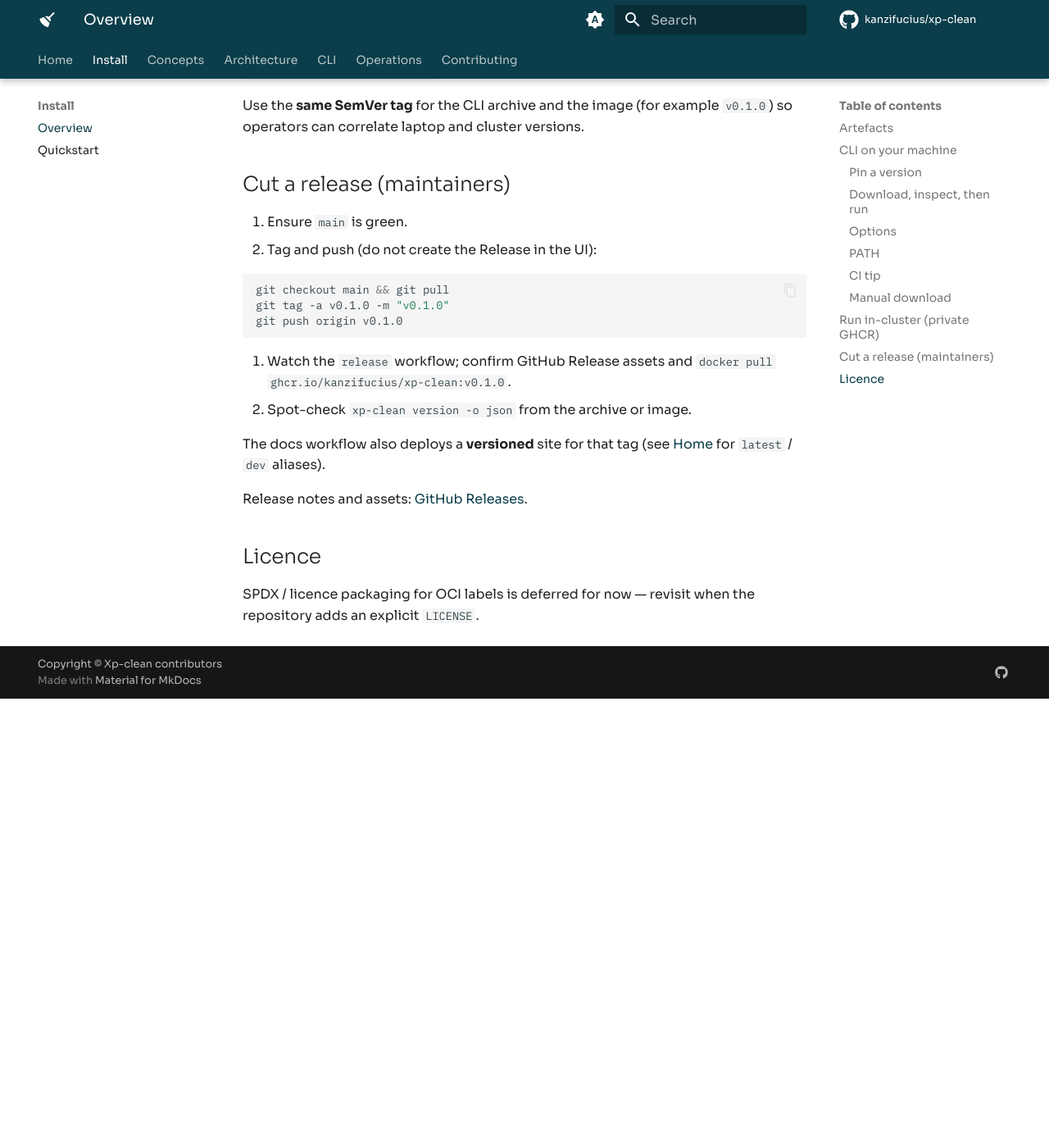
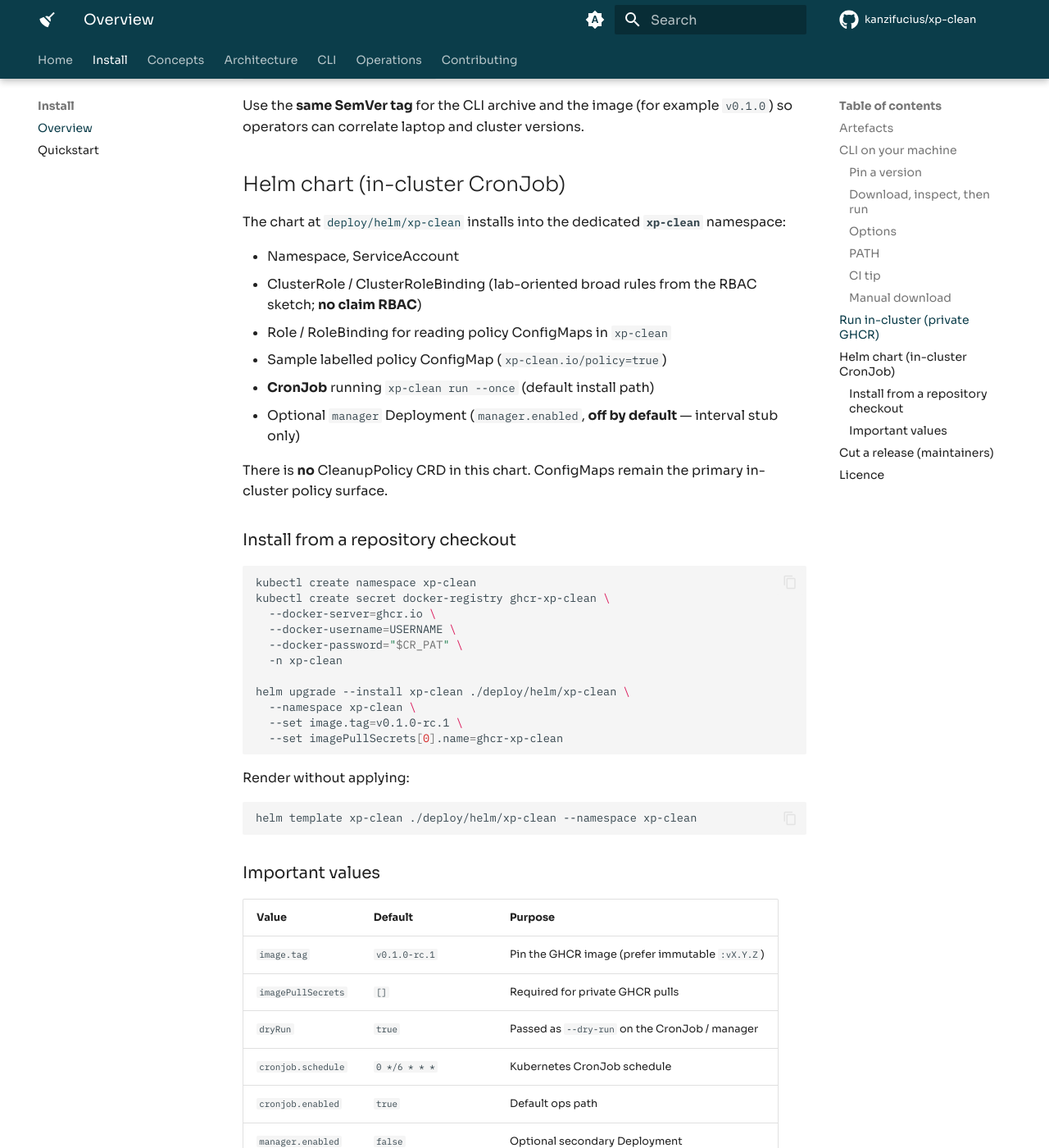
Before and after one commit to kanzifucius/xp-clean, an MkDocs documentation site: the page built from docs/install.md, in a window 1280 px wide and 1400 px high, scrolled down 2510 px. Shown: the whole window at 82% size. Built offline with MkDocs 1.6.1 and Material for MkDocs 9.7.7, drawn with Linux system fonts in a browser that asks for light colours; comment, search, counter and statistics services are not loaded; the version menu is left out; before the commit the page ends 3362 px from its top, so only the background shows below that; some of the changed text lies outside the part shown.

Commit message:
Add minimal Helm chart for CronJob install into xp-clean
Ship deploy/helm/xp-clean with Namespace, ServiceAccount, lab RBAC,
sample policy ConfigMap, and CronJob running xp-clean run --once.
Dry-run defaults to true; optional manager Deployment stays off.
Document install in README and MkDocs.

Co-authored-by: Ricardo Pinto <kanzifucius@users.noreply.github.com>

````diff
--- a/docs/install.md
+++ b/docs/install.md
@@ -89,6 +89,56 @@ In-cluster pulls need an `imagePullSecret` whose token can `read:packages` for `
 
 Use the **same SemVer tag** for the CLI archive and the image (for example `v0.1.0`) so operators can correlate laptop and cluster versions.
 
+## Helm chart (in-cluster CronJob)
+
+The chart at [`deploy/helm/xp-clean`](https://github.com/kanzifucius/xp-clean/tree/main/deploy/helm/xp-clean) installs into the dedicated **`xp-clean`** namespace:
+
+- Namespace, ServiceAccount
+- ClusterRole / ClusterRoleBinding (lab-oriented broad rules from the RBAC sketch; **no claim RBAC**)
+- Role / RoleBinding for reading policy ConfigMaps in `xp-clean`
+- Sample labelled policy ConfigMap (`xp-clean.io/policy=true`)
+- **CronJob** running `xp-clean run --once` (default install path)
+- Optional `manager` Deployment (`manager.enabled`, **off by default** — interval stub only)
+
+There is **no** CleanupPolicy CRD in this chart. ConfigMaps remain the primary in-cluster policy surface.
+
+### Install from a repository checkout
+
+```bash
+kubectl create namespace xp-clean
+kubectl create secret docker-registry ghcr-xp-clean \
+  --docker-server=ghcr.io \
+  --docker-username=USERNAME \
+  --docker-password="$CR_PAT" \
+  -n xp-clean
+
+helm upgrade --install xp-clean ./deploy/helm/xp-clean \
+  --namespace xp-clean \
+  --set image.tag=v0.1.0-rc.1 \
+  --set imagePullSecrets[0].name=ghcr-xp-clean
+```
+
+Render without applying:
+
+```bash
+helm template xp-clean ./deploy/helm/xp-clean --namespace xp-clean
+```
+
+### Important values
+
+| Value | Default | Purpose |
+|-------|---------|---------|
+| `image.tag` | `v0.1.0-rc.1` | Pin the GHCR image (prefer immutable `:vX.Y.Z`) |
+| `imagePullSecrets` | `[]` | Required for private GHCR pulls |
+| `dryRun` | `true` | Passed as `--dry-run` on the CronJob / manager |
+| `cronjob.schedule` | `0 */6 * * *` | Kubernetes CronJob schedule |
+| `cronjob.enabled` | `true` | Default ops path |
+| `manager.enabled` | `false` | Optional secondary Deployment |
+| `resources` | small requests/limits | Pod resource settings |
+| `policy.create` | `true` | Install the sample policy ConfigMap |
+
+Live deletes need `dryRun: false` in **both** chart values and the policy ConfigMap document. Edit selectors on the sample policy before enabling deletes. Full reference: the chart [`README.md`](https://github.com/kanzifucius/xp-clean/blob/main/deploy/helm/xp-clean/README.md) and [`values.yaml`](https://github.com/kanzifucius/xp-clean/blob/main/deploy/helm/xp-clean/values.yaml).
+
 ## Cut a release (maintainers)
 
 1. Ensure `main` is green.
````
Also changed, not shown: README.md (+18 -7 lines), deploy/helm/xp-clean/README.md (added, +69 -0 lines), docs/architecture/index.md (+2 -1 lines), docs/quickstart.md (+14 -8 lines), 14 other files.
